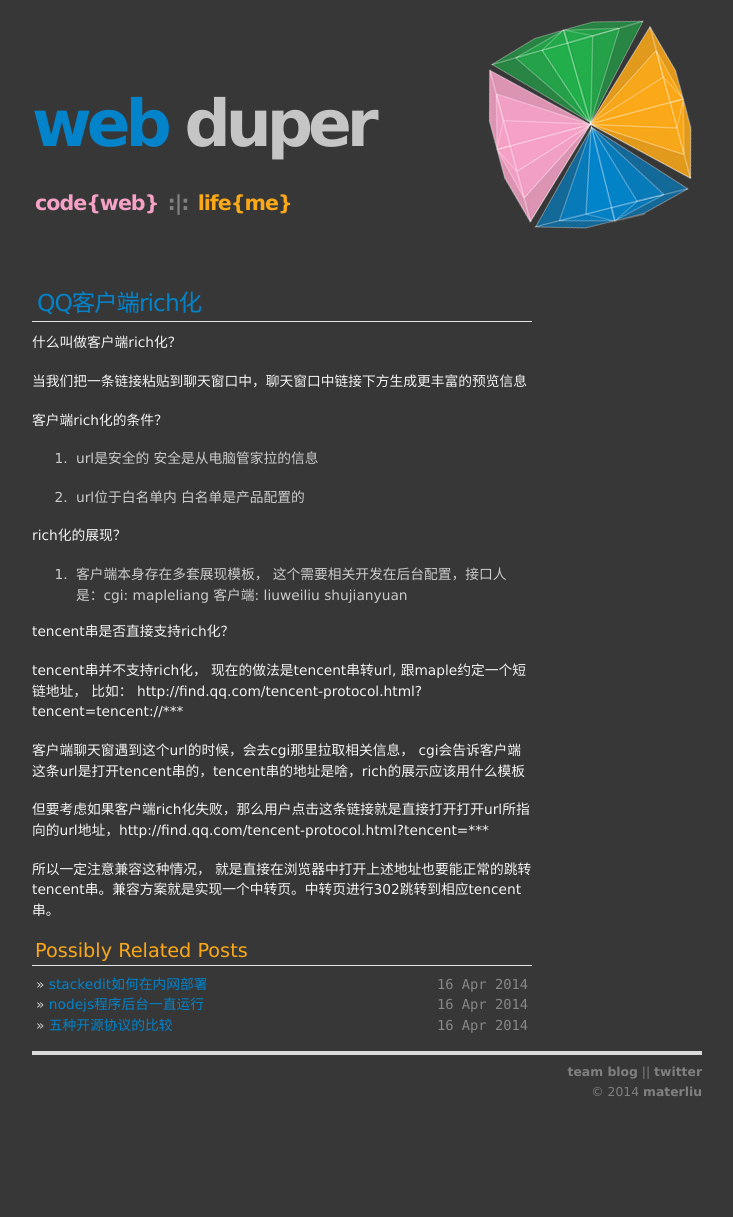
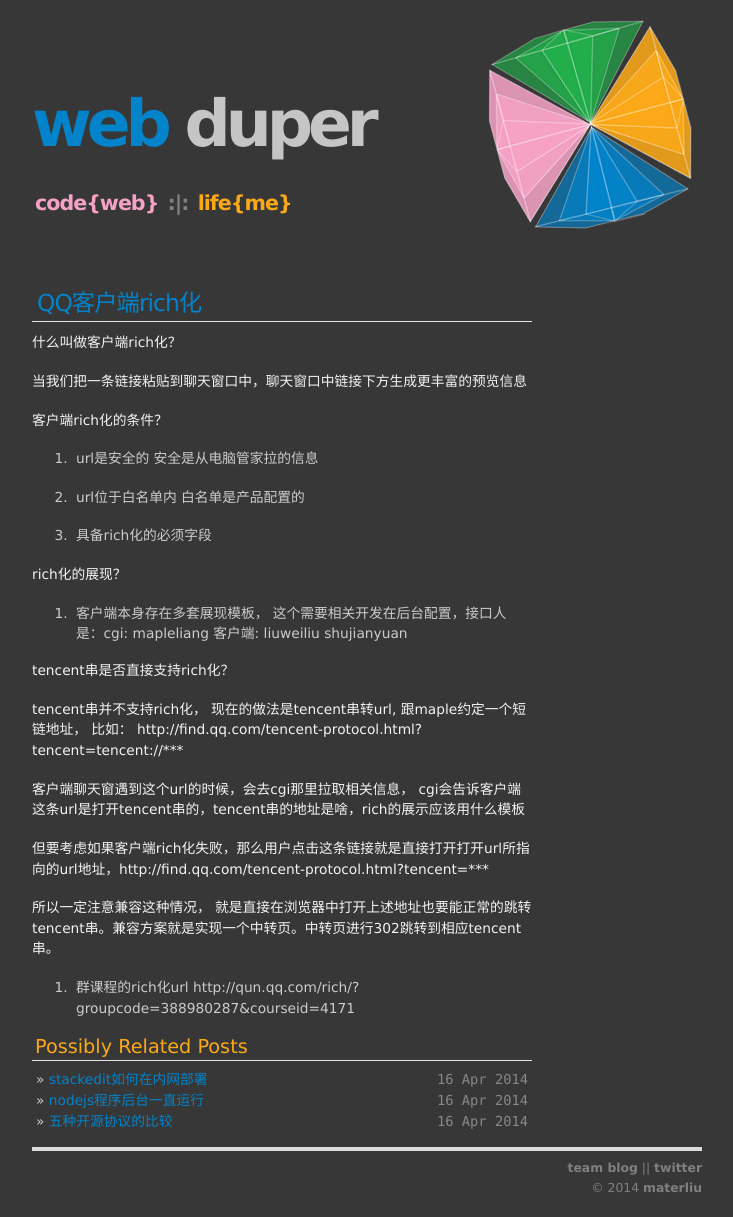
Before and after one commit to materliu/materliu.github.io, a Jekyll site: the page built from all/tencent/_posts/2014-04-15-qq_client_rich.md, in a window 1280 px wide. Shown: the whole page, without its empty margins (273-1006 px from the left). Built offline with Jekyll 4.4.1, drawn with Linux system fonts in a browser that asks for light colours; Markdown is read by kramdown in place of the engine named in the settings; before the commit the page ends 1121 px from its top, so only the background shows below that.

Commit message:
客户端rich化！

```diff
--- a/all/tencent/_posts/2014-04-15-qq_client_rich.md
+++ b/all/tencent/_posts/2014-04-15-qq_client_rich.md
@@ -15,6 +15,8 @@
 
 2. url位于白名单内  白名单是产品配置的
 
+3. 具备rich化的必须字段
+
 rich化的展现？
 
 1. 客户端本身存在多套展现模板， 这个需要相关开发在后台配置，接口人是：cgi: mapleliang  客户端: liuweiliu  shujianyuan
@@ -28,3 +30,6 @@
 但要考虑如果客户端rich化失败，那么用户点击这条链接就是直接打开打开url所指向的url地址，http://find.qq.com/tencent-protocol.html?tencent=***
 
 所以一定注意兼容这种情况， 就是直接在浏览器中打开上述地址也要能正常的跳转tencent串。兼容方案就是实现一个中转页。中转页进行302跳转到相应tencent串。
+
+
+2. 群课程的rich化url http://qun.qq.com/rich/?groupcode=388980287&courseid=4171
```
